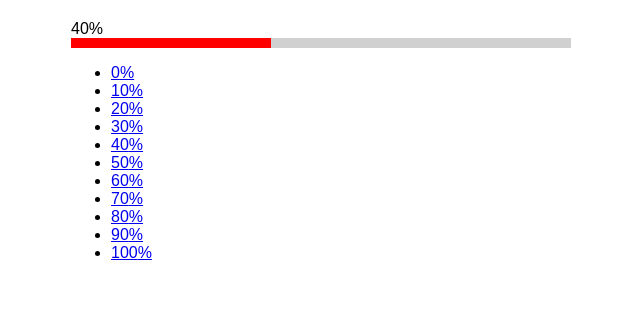
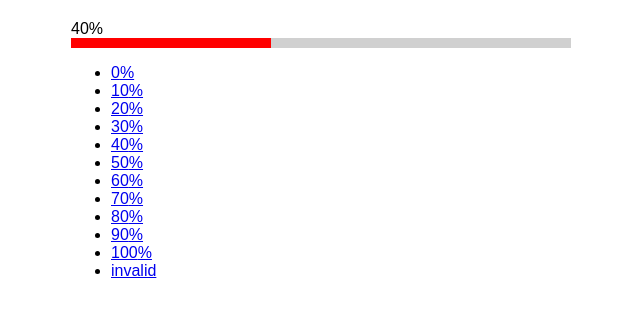
Before and after one commit to inuscript/example-motion-routing, a React (Create React App) app: page /40 in a window 1280 px wide. Shown: the top 314 px of the page, without its empty margins (269-909 px from the left). Built offline with nearby package versions, Linux system fonts and the light colour scheme.

Commit message:
invalid pattern link

```diff
--- a/src/App.js
+++ b/src/App.js
@@ -6,15 +6,15 @@ import {
   Route,
   Link,
   Redirect,
-  Switch
 } from 'react-router-dom'
 
 const Links = () => {
   return <ul>{
     [...Array(11).keys()].map( (_, i) => {
       return <li key={i}><Link to={`/${i*10}`}>{i*10}%</Link></li>
-    }
-  )}</ul>
+    })}
+    <li><Link to={`/invalid`}>invalid</Link></li>
+  </ul>
 }
 class App extends Component {
   render() {
--- a/src/Progress.js
+++ b/src/Progress.js
@@ -14,11 +14,11 @@ const Bar = ({width}) => {
 
 export class ProgressBar extends React.Component {
   shouldComponentUpdate(nextProps){
-    return typeof parseInt(nextProps.progress) === "number"
+    const { progress } = nextProps
+    return !isNaN(parseInt(progress, 10))
   }
   render() {
-    const progress = parseInt(this.props.progress)
-    console.log(progress)
+    const progress = parseInt(this.props.progress, 10)
     return <Motion defaultStyle={{width: 0}} style={{width: spring(progress)}}>{ (value) => {
       return <div>
         <div>{Math.ceil(value.width)}%</div>
```
